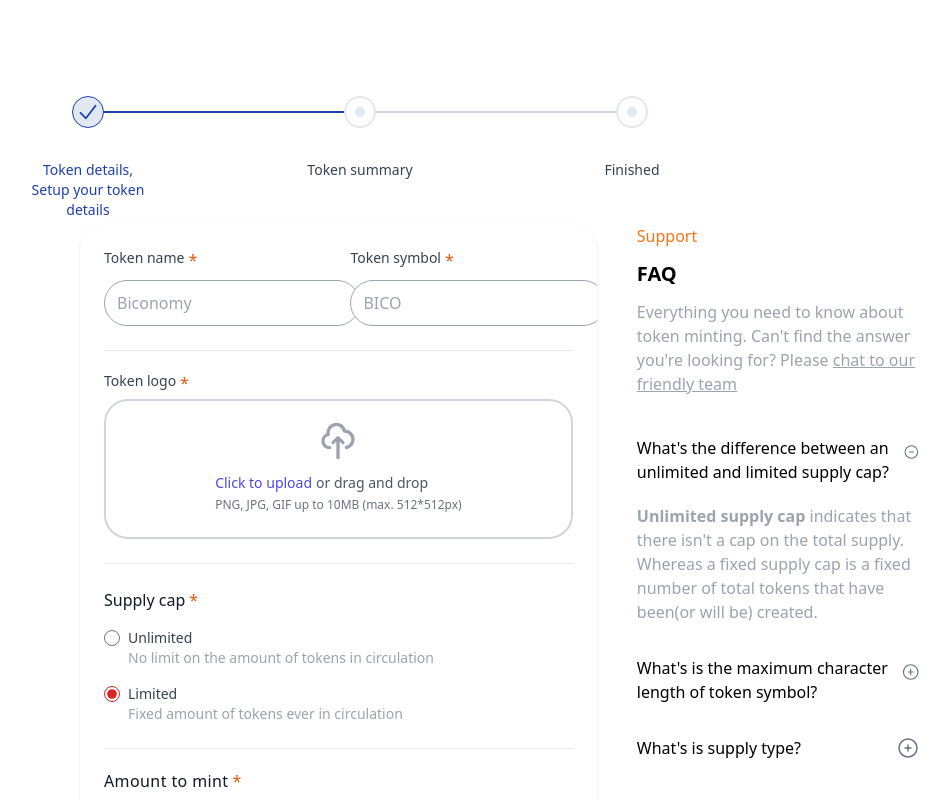
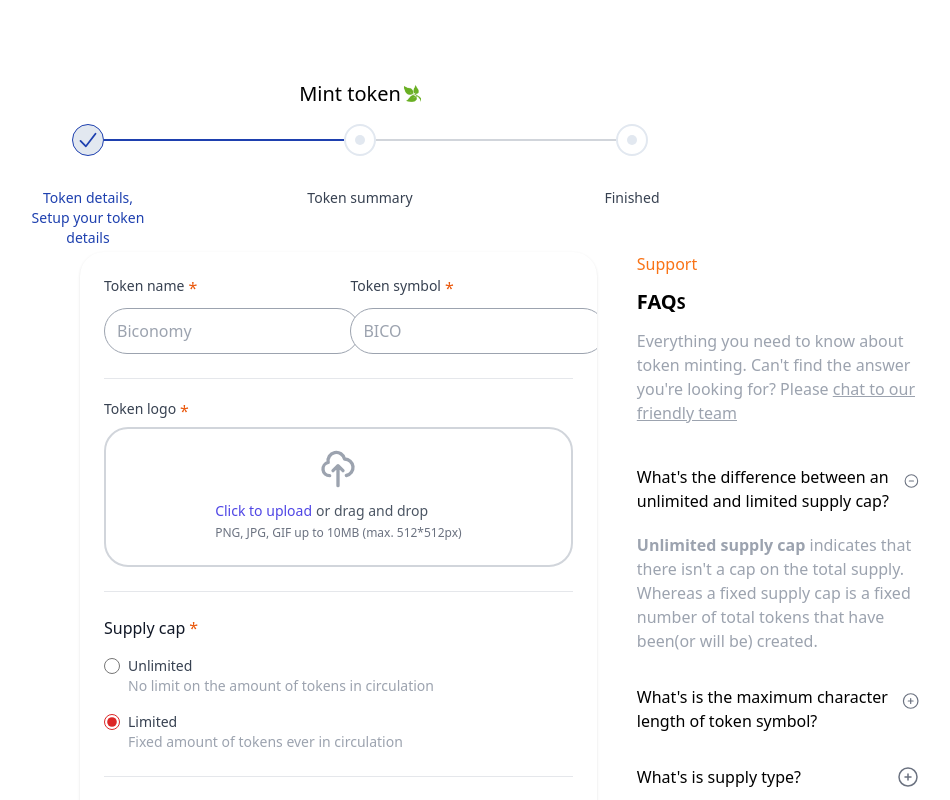
Before and after one commit to izuchukwu-eric/minting-stepper, a Next.js app: page / in a window 1280 px wide. Shown: the top 800 px of the page, without its empty margins (280-1230 px from the left). Built offline with nearby package versions, Linux system fonts and the light colour scheme.

Commit message:
new commit

```diff
--- a/components/Stepper.tsx
+++ b/components/Stepper.tsx
@@ -1,4 +1,6 @@
+import Image from 'next/image';
 import React, { useEffect, useState, useRef } from 'react'
+import Leaf from "../assests/leaf.png"
 
 interface Props {
     steps: string[]
@@ -102,9 +104,20 @@ const Stepper = ({ steps, currentStep }: Props) => {
 
 
   return (
-    <div className='mx-4 p-4 flex justify-between items-center '>
-        {displaySteps}
-    </div>
+    <>
+        <div className='flex flex-row items-center justify-center'>
+            <span className='text-black font-medium text-xl'>Mint token</span>
+            <Image
+                src={Leaf}
+                objectFit="cover"
+                height={20}
+                width={20}
+            />
+        </div>
+        <div className='mx-4 p-4 flex justify-between items-center '>
+            {displaySteps}
+        </div>
+    </>
   )
 }
 
--- a/components/steps/Details.tsx
+++ b/components/steps/Details.tsx
@@ -107,7 +107,7 @@ const Details = ({ handleClick }: Props) => {
 
         <div className='flex flex-col mt-10 md:mt-0 md:w-80 float-right'>
           <p className='text-orange-500 text-base font-medium'>Support</p>
-          <p className='text-black text-xl my-3 font-bold'>FAQ</p>
+          <p className='text-black text-xl my-3 font-bold'>FAQ<small>S</small></p>
           <p className='text-gray-400'>Everything you need to know about token minting. Can't find the answer you're looking for? Please <u>chat to our friendly team</u></p>
           <div className='flex flex-row mt-10'>
             <p className='font-medium'>What's the difference between an unlimited and limited supply cap?</p>
```
